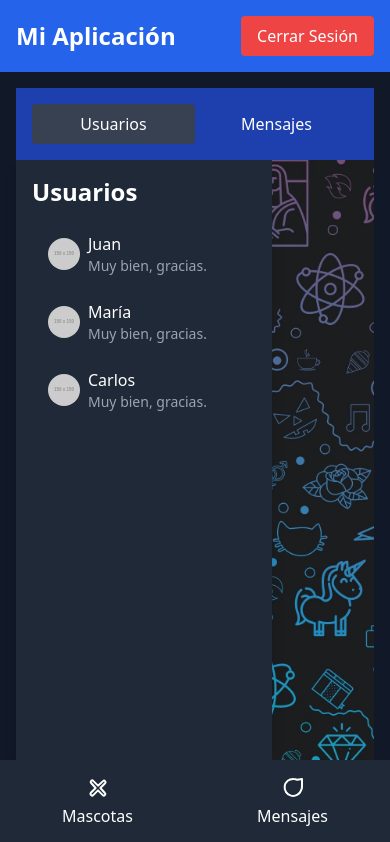
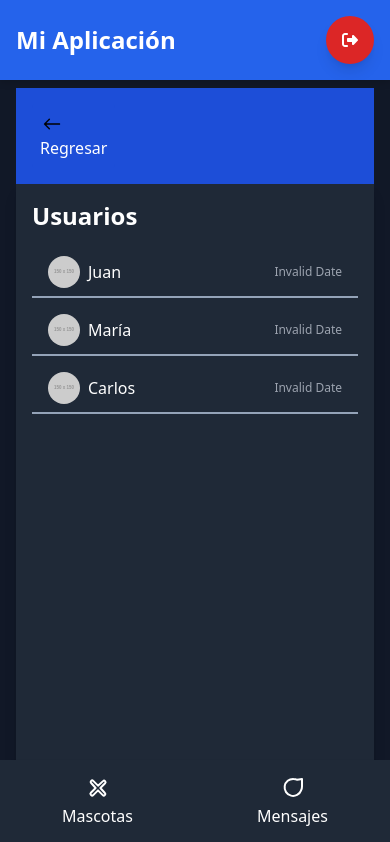
Before and after one commit to daposadap9/pet-registry-frontend, a Nuxt app: page /Mensajes in a window 390 px wide. Shown: the top 842 px of the page. Built offline with nearby package versions, Linux system fonts and the light colour scheme.

Commit message:
new changes

```diff
--- a/components/Header.vue
+++ b/components/Header.vue
@@ -1,9 +1,21 @@
 <template>
-  <header class="bg-blue-600 text-white p-4 fixed top-0 left-0 w-full z-20">
+  <header class="bg-blue-600 text-white p-4 fixed top-0 left-0 w-full z-20 shadow-md">
     <div class="container mx-auto flex justify-between items-center">
       <h1 class="text-2xl font-bold">Mi Aplicación</h1>
-      <button @click="logout" class="bg-red-500 hover:bg-red-600 text-white px-4 py-2 rounded">
-        Cerrar Sesión
+      <button @click="logout"
+        class="group flex items-center justify-start w-12 h-12 bg-red-600 rounded-full cursor-pointer relative overflow-hidden transition-all duration-200 shadow-lg hover:w-40 hover:rounded-lg active:translate-x-1 active:translate-y-1">
+        <div
+          class="flex items-center justify-center w-full transition-all duration-300 group-hover:justify-start group-hover:px-3">
+          <svg class="w-4 h-4" viewBox="0 0 512 512" fill="white">
+            <path
+              d="M377.9 105.9L500.7 228.7c7.2 7.2 11.3 17.1 11.3 27.3s-4.1 20.1-11.3 27.3L377.9 406.1c-6.4 6.4-15 9.9-24 9.9c-18.7 0-33.9-15.2-33.9-33.9l0-62.1-128 0c-17.7 0-32-14.3-32-32l0-64c0-17.7 14.3-32 32-32l128 0 0-62.1c0-18.7 15.2-33.9 33.9-33.9c9 0 17.6 3.6 24 9.9zM160 96L96 96c-17.7 0-32 14.3-32 32l0 256c0 17.7 14.3 32 32 32l64 0c17.7 0 32 14.3 32 32s-14.3 32-32 32l-64 0c-53 0-96-43-96-96L0 128C0 75 43 32 96 32l64 0c17.7 0 32 14.3 32 32s-14.3 32-32 32z">
+            </path>
+          </svg>
+        </div>
+        <div
+          class="absolute right-5 transform translate-x-full opacity-0 text-white text-lg font-semibold transition-all duration-300 group-hover:translate-x-0 group-hover:opacity-100 pl-3">
+          Cerrar sesión
+        </div>
       </button>
     </div>
   </header>
@@ -24,5 +36,8 @@ export default {
 </script>
 
 <style scoped>
-/* Estilos opcionales para el header */
+/* Estilos adicionales para el header y el botón */
+header {
+  box-shadow: 0px 4px 6px rgba(0, 0, 0, 0.1);
+}
 </style>
--- a/components/UserList.vue
+++ b/components/UserList.vue
@@ -1,15 +1,16 @@
 <template class="bg-chat-background">
-    <div class="bg-gray-800 text-white w-64 min-h-screen p-4 shadow-lg transition-all duration-300 ease-in-out">
+    <div :class="['bg-gray-800 text-white min-h-screen p-4 shadow-lg transition-all duration-300 ease-in-out', { 'w-full': isMobile, 'w-80': !isMobile }]">
       <h2 class="text-2xl font-bold mb-4">Usuarios</h2>
       <nav>
         <ul>
-          <li v-for="user in users" :key="user.id" class="mb-2 bg-gray-800">
-            <a @click="$emit('select-user', user)" class="block px-4 py-2 rounded hover:bg-gray-700 flex items-center cursor-pointer user-item">
+          <li v-for="user in users" :key="user.id" class="mb-2 bg-gray-800 border-b-2 border-b-slate-400 flex justify-between items-center">
+            <a @click="$emit('select-user', user)" class="block px-4 py-2 rounded hover:bg-gray-700 flex items-center cursor-pointer user-item w-full">
               <img :src="user.profilePic" alt="Profile Picture" class="w-8 h-8 rounded-full mr-2">
-              <div>
+              <div class="flex-1">
                 <span>{{ user.alias }}</span>
                 <p class="text-sm text-gray-400">{{ lastMessages[user.id] }}</p>
               </div>
+              <span class="text-xs text-gray-400 ml-2">{{ formatDate(lastMessageDates[user.id]) }}</span>
             </a>
           </li>
         </ul>
@@ -20,7 +21,38 @@
   <script>
   export default {
     name: 'UserList',
-    props: ['users', 'lastMessages']
+    props: ['users', 'lastMessages', 'lastMessageDates'],
+    data() {
+      return {
+        isMobile: false
+      };
+    },
+    mounted() {
+      this.checkViewport();
+      window.addEventListener('resize', this.checkViewport);
+    },
+    beforeDestroy() {
+      window.removeEventListener('resize', this.checkViewport);
+    },
+    methods: {
+      checkViewport() {
+        this.isMobile = window.innerWidth < 1024;
+      },
+      formatDate(timestamp) {
+        const date = new Date(timestamp);
+        const today = new Date();
+        const oneDay = 24 * 60 * 60 * 1000;
+        const oneWeek = 7 * oneDay;
+
+        if (date.toDateString() === today.toDateString()) {
+          return date.toLocaleTimeString([], { hour: '2-digit', minute: '2-digit' });
+        } else if (today - date < oneWeek) {
+          return date.toLocaleDateString('es-ES', { weekday: 'long' });
+        } else {
+          return date.toLocaleDateString();
+        }
+      }
+    }
   };
   </script>
 
--- a/pages/Mensajes.vue
+++ b/pages/Mensajes.vue
@@ -5,16 +5,18 @@
         <Header />
         <div class="mx-auto px-4 py-6 mt-16 p-1 h-full bg-gray-900">
           <div class="hidden lg:flex">
-            <UserList :users="users" :lastMessages="lastMessages" @select-user="selectUser" />
+            <UserList :users="users" :lastMessages="lastMessages" :lastMessageDates="lastMessageDates" @select-user="selectUser" />
             <Chat :messages="messages" :sendMessage="sendMessage" :newMessage="newMessage" />
           </div>
-          <div class="lg:hidden">
-            <div class="tabs">
-              <button @click="activeTab = 'users'" :class="{ 'active': activeTab === 'users' }">Usuarios</button>
-              <button @click="activeTab = 'messages'" :class="{ 'active': activeTab === 'messages' }">Mensajes</button>
+          <div class="lg:hidden bg-blue-700">
+            <div class="tabs w-5">
+              <button @click="activeTab = 'users'" :class="{ 'active': activeTab === 'users' }">
+                <img src="~/assets/back.png" alt="Regresar" class="tab-icon" />
+                Regresar
+              </button>
             </div>
             <div class="bg-chat-background" v-if="activeTab === 'users'">
-              <UserList :users="users" :lastMessages="lastMessages" @select-user="selectUser" />
+              <UserList :users="users" :lastMessages="lastMessages" :lastMessageDates="lastMessageDates" @select-user="selectUser" />
             </div>
             <div v-if="activeTab === 'messages'">
               <Chat :messages="messages" :sendMessage="sendMessage" :newMessage="newMessage" />
@@ -50,13 +52,18 @@
           content: ''
         },
         activeTab: 'users',
-        lastMessages: {
-          1: 'Muy bien, gracias.',
-          2: 'Muy bien, gracias.',
-          3: 'Muy bien, gracias.'
-        },
+        lastMessages: {},
+        lastMessageDates: {},
         selectedUserAlias: ''
       };
+    },
+    watch: {
+      messages: {
+        handler() {
+          this.updateLastMessages();
+        },
+        deep: true
+      }
     },
     methods: {
       sendMessage() {
@@ -70,6 +77,7 @@
           timestamp: new Date().toISOString().slice(0, 19).replace('T', ' ')
         };
         this.messages.push(newMessage);
+        this.updateLastMessage('Usuario1', newMessage);
         this.newMessage.content = '';
       },
       selectUser(user) {
@@ -95,6 +103,33 @@
         this.selectedUserAlias = user.alias;
         this.activeTab = 'messages';
       },
+      updateLastMessage(userId, message) {
+        this.$set(this.lastMessages, userId, message.content);
+        this.$set(this.lastMessageDates, userId, message.timestamp);
+      },
+      updateLastMessages() {
+        this.users.forEach(user => {
+          const userMessages = this.messages.filter(message => message.sender === user.alias || message.senderAlias === user.alias);
+          if (userMessages.length > 0) {
+            const lastMessage = userMessages[userMessages.length - 1];
+            this.updateLastMessage(user.id, lastMessage);
+          }
+        });
+      },
+      formatDate(timestamp) {
+        const date = new Date(timestamp);
+        const today = new Date();
+        const oneDay = 24 * 60 * 60 * 1000;
+        const oneWeek = 7 * oneDay;
+
+        if (date.toDateString() === today.toDateString()) {
+          return date.toLocaleTimeString([], { hour: '2-digit', minute: '2-digit' });
+        } else if (today - date < oneWeek) {
+          return date.toLocaleDateString('es-ES', { weekday: 'long' });
+        } else {
+          return date.toLocaleDateString();
+        }
+      },
       logout() {
         localStorage.removeItem('token');
         this.$router.push('/login');
@@ -113,14 +148,20 @@
   }
 
   .tabs {
-    @apply flex justify-around bg-blue-800 text-white p-4;
+    @apply flex justify-around text-white p-4 ;
   }
 
   .tabs button {
-    @apply flex-1 text-center p-2 rounded hover:bg-gray-700;
+    @apply flex-1 text-center p-2 rounded bg-blue-500 hover:bg-gray-500;
   }
 
-  .tabs button.active {
-    @apply bg-gray-700;
+ .tabs button.active {
+    @apply bg-blue-700;
+  }
+
+  .tab-icon {
+    width: 24px;
+    height: 24px;
+    margin-right: 8px;
   }
   </style>
```
Also changed, not shown: assets/back.png (added).
